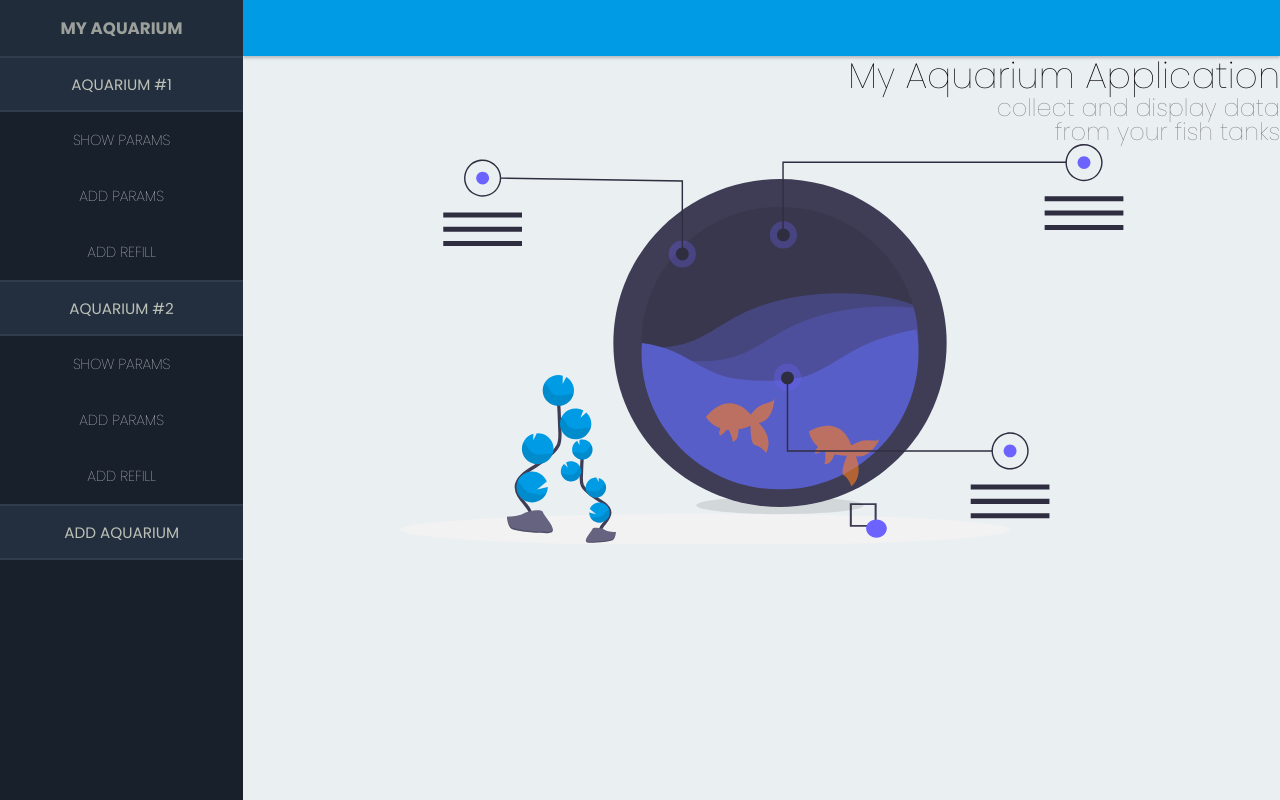
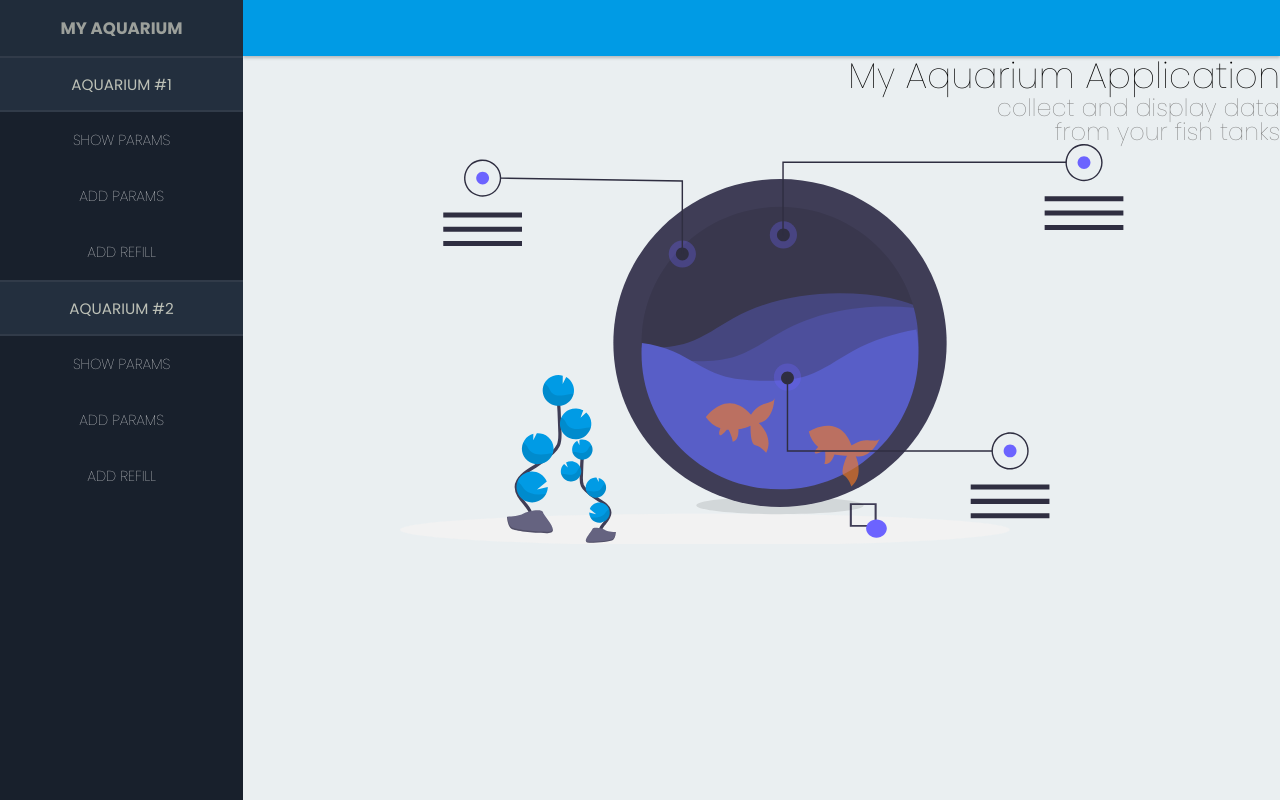
Before and after one commit to jimmeryn/my-aquarium-app, a React (Create React App) app: page / in a window 1280 px wide. Built offline with nearby package versions, Linux system fonts and the light colour scheme.

Commit message:
link to homepage

```diff
--- a/src/components/Menu.tsx
+++ b/src/components/Menu.tsx
@@ -1,19 +1,16 @@
 import React from "react";
 import styled from "styled-components";
-import { AquariumTitleButton } from "components/buttons/AquariumTitleButton";
+import { Link } from "react-router-dom";
 import { TitleButton } from "components/buttons/TitleButton";
 
-const MenuComponent: React.FunctionComponent<{ className: string }> = ({
-  className,
-  children,
-}) => (
+const MenuComponent: React.FunctionComponent<{
+  className: string;
+}> = ({ className, children }) => (
   <div className={className}>
-    <TitleButton className={"title-button"} name={"My Aquarium"} />
+    <Link to={"/"}>
+      <TitleButton className={"title-button"} name={"My Aquarium"} />
+    </Link>
     {children}
-    <AquariumTitleButton
-      className={"add-aquarium-button"}
-      name={"Add Aquarium"}
-    />
   </div>
 );
 
```
